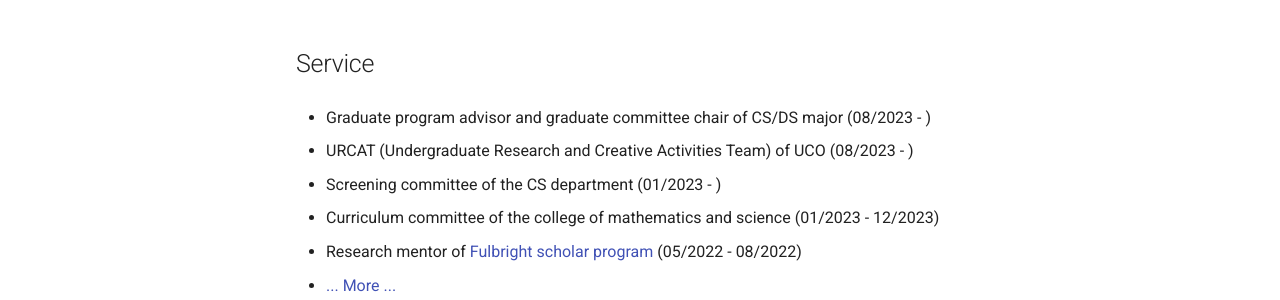
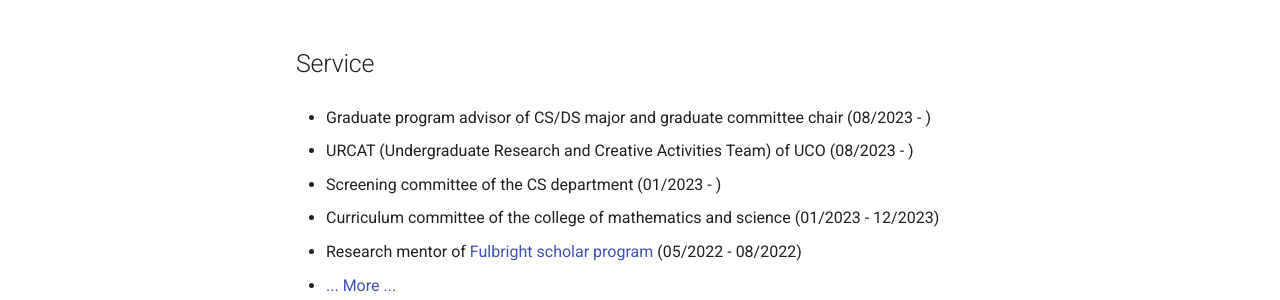
Before and after one commit to fzuo/homepage, an MkDocs documentation site: the page built from docs/index.md, in a window 1280 px wide and 900 px high, scrolled down 855 px. Shown: the part 525-825 px from the top of the window. Built offline with MkDocs 1.6.1 and Material for MkDocs 9.7.7, drawn with Linux system fonts in a browser that asks for light colours.

Commit message:
Updating files

```diff
--- a/docs/index.md
+++ b/docs/index.md
@@ -67,7 +67,7 @@ My main research interest is <b>System and Software Security</b>, with a focus o
 
 ## Service
 
-- Graduate program advisor and graduate committee chair of CS/DS major (08/2023 - )
+- Graduate program advisor of CS/DS major and graduate committee chair (08/2023 - )
 
 - URCAT (Undergraduate Research and Creative Activities Team) of UCO (08/2023 - )
 
```
Also changed, not shown: docs/research.md (+1 -1 lines).
